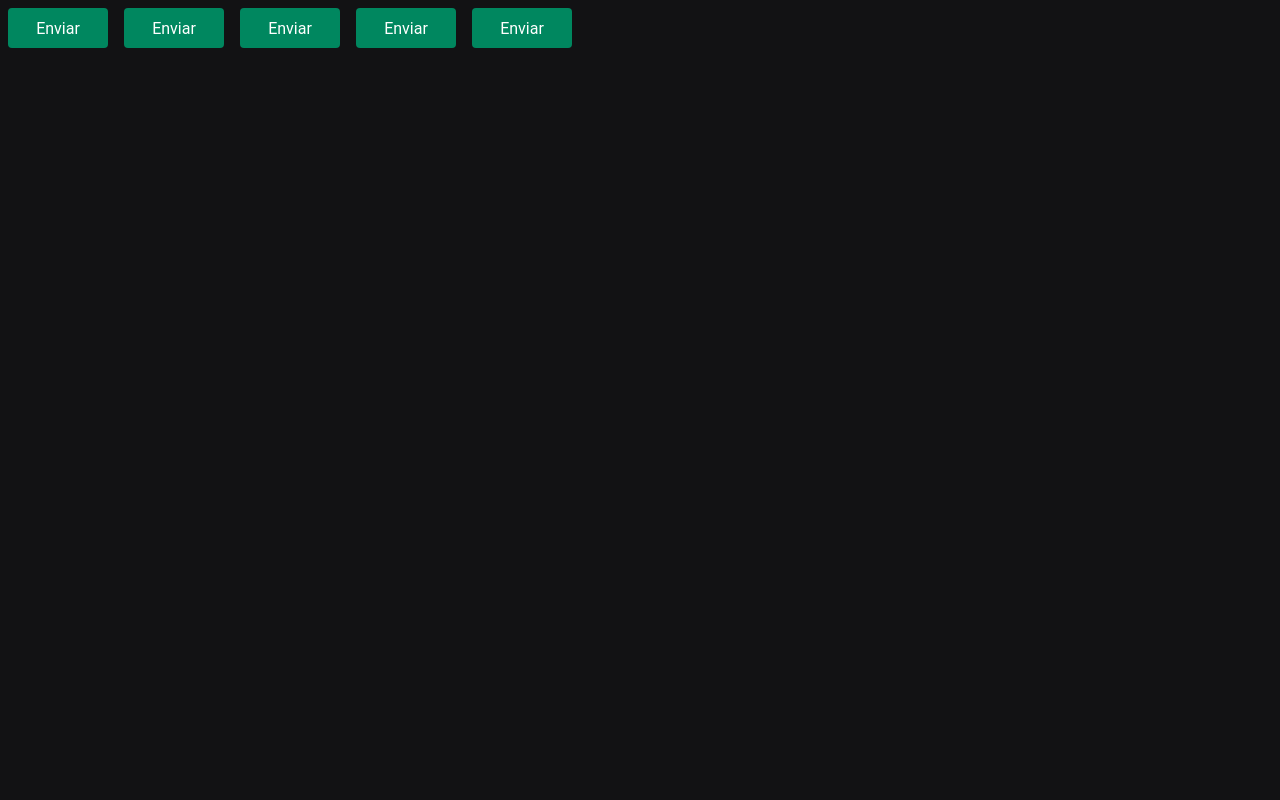
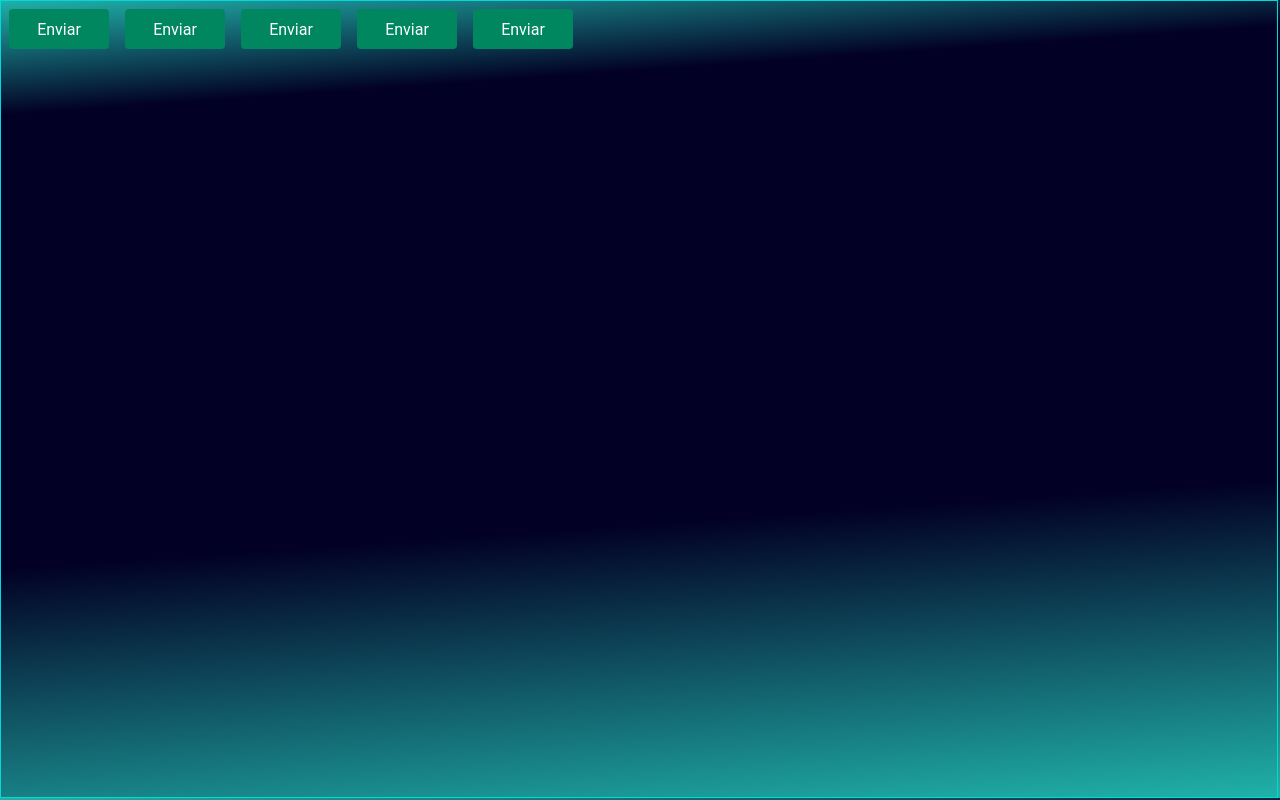
Before and after one commit to shadyueh/rs22-ignite-timer, a React app: page / in a window 1280 px wide. Built offline with nearby package versions, Linux system fonts and the light colour scheme; the HTML template or start-up script is replaced by a standard one.

Commit message:
refactor: create a gradient background

```diff
--- a/src/styles/global.ts
+++ b/src/styles/global.ts
@@ -15,6 +15,11 @@ export const GlobalStyle = createGlobalStyle`
 body {
   background: ${(props) => props.theme['gray-900']};
   color: ${(props) => props.theme['gray-300']};
+  background: rgb(32,178,170);
+  background: linear-gradient(176deg, rgba(32,178,170,1) 0%, rgba(2,0,36,1) 13%, rgba(2,0,36,1) 64%, rgba(32,178,170,1) 100%);
+  height: calc(100vh - 2px);
+  width: calc(100vw - 2px);
+  border: 1px solid rgb(0,218,218);
 }
 
 body, input, textarea, button {
```
